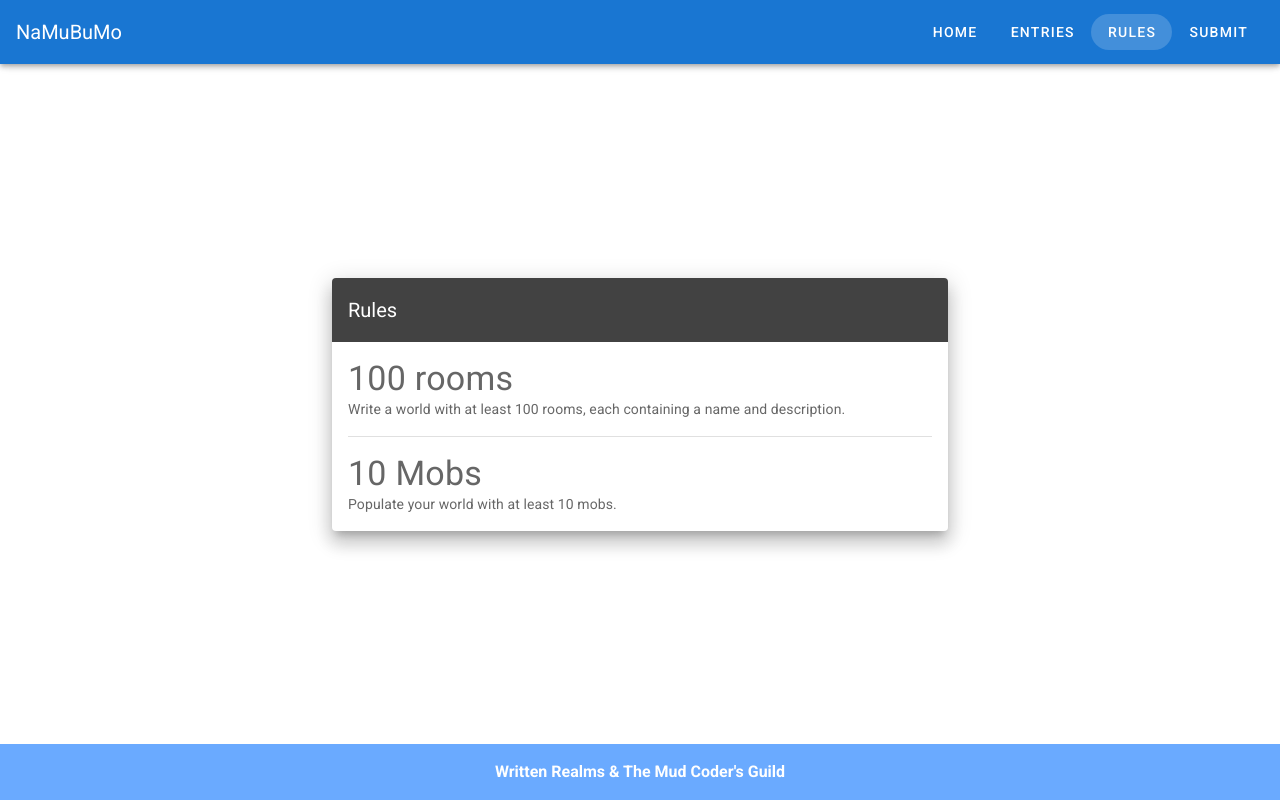
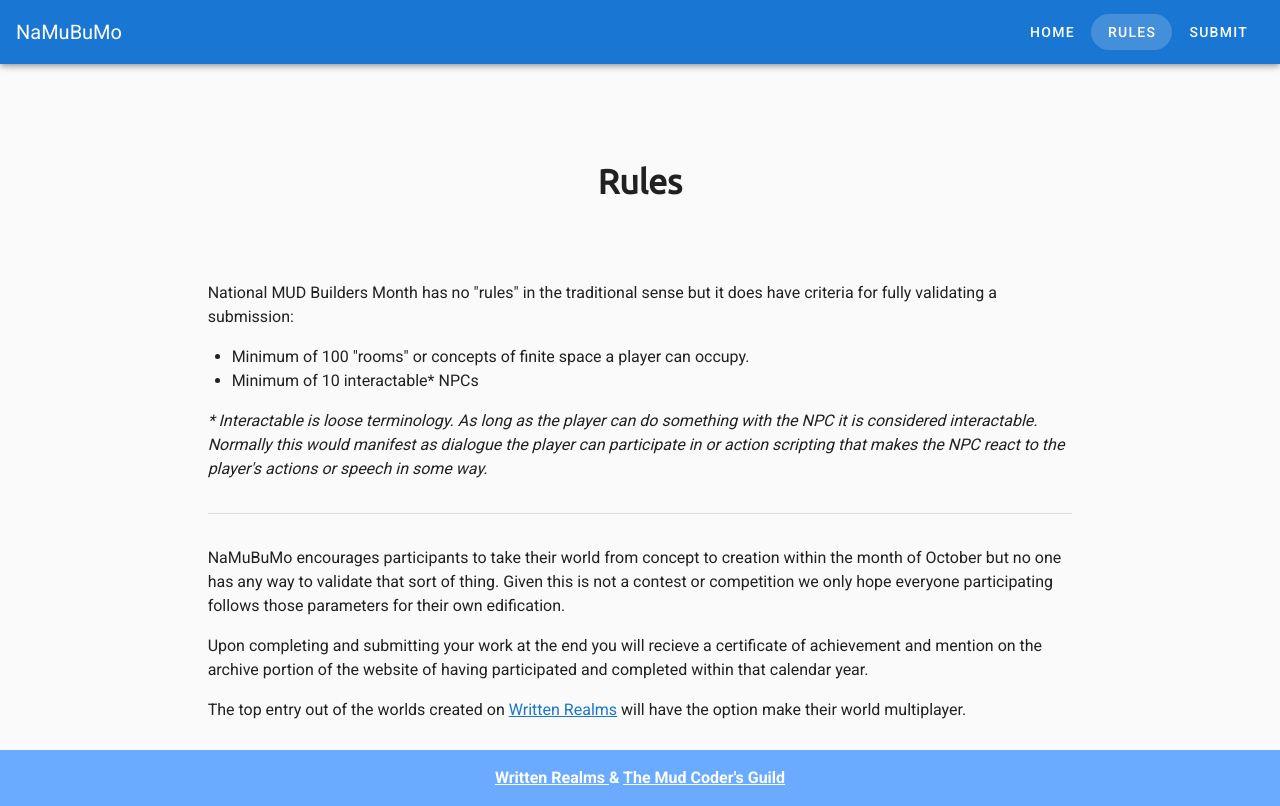
Before and after one commit to teebes/namubumo, a Vue app: page /rules in a window 1280 px wide. Built offline with nearby package versions, Linux system fonts and the light colour scheme.

Commit message:
Restyled the page, hiding entries & submission form

```diff
--- a/public/index.html
+++ b/public/index.html
@@ -7,6 +7,7 @@
     <link rel="icon" href="<%= BASE_URL %>favicon.ico">
     <title>namubumo</title>
     <link rel="stylesheet" href="https://fonts.googleapis.com/css?family=Roboto:100,300,400,500,700,900">
+    <link href="https://fonts.googleapis.com/css?family=Ubuntu&display=swap" rel="stylesheet">
     <link rel="stylesheet" href="https://cdn.jsdelivr.net/npm/@mdi/font@latest/css/materialdesignicons.min.css">
   </head>
   <body>
--- a/src/App.vue
+++ b/src/App.vue
@@ -4,21 +4,23 @@
       <v-toolbar-title>NaMuBuMo</v-toolbar-title>
       <v-spacer></v-spacer>
       <v-btn text rounded to="/">Home</v-btn>
-      <v-btn text rounded to="/entries">Entries</v-btn>
       <v-btn text rounded to="/rules">Rules</v-btn>
       <v-btn text rounded to="/submit">Submit</v-btn>
     </v-app-bar>
 
-    <!-- <router-link to="/login">Login</router-link> -->
-    <v-content>
+    <v-content class="grey lighten-5">
       <router-view></router-view>
     </v-content>
 
     <v-footer color="primary lighten-1" padless>
       <v-row justify="center" no-gutters>
         <v-btn v-for="link in links" :key="link" color="white" text rounded class="my-2">{{ link }}</v-btn>
-        <v-col class="primary lighten-2 py-4 text-center white--text" cols="12">
-          <strong>Written Realms &amp; The Mud Coder's Guild</strong>
+        <v-col class="footer-links primary lighten-2 py-4 text-center white--text" cols="12">
+          <strong>
+            <a href='https://writtenrealms.com/' class="white--text">Written Realms </a>
+            &amp;
+            <a href='https://mudcoders.com/' class="white--text">The Mud Coder's Guild</a>
+          </strong>
         </v-col>
       </v-row>
     </v-footer>
@@ -33,3 +35,21 @@ export default {
   })
 };
 </script>
+
+<style>
+.page-title {
+  font-family: Ubuntu;
+  font-size: 34px;
+  font-weight: bold;
+  margin-top: 80px;
+  margin-bottom: 50px;
+}
+
+@media only screen and (max-width: 500px) {
+  .page-title {
+    font-size: 26px;
+    margin: 32px 0;
+  }
+}
+
+</style>
--- /dev/null
+++ b/src/components/Contact.vue
@@ -0,0 +1,37 @@
+<template>
+
+<v-container>
+    <v-row align="center" justify="center">
+      <v-col cols="12">
+        <div class='page-title d-flex flex-row justify-center'>
+          Submissions
+        </div>
+      </v-col>
+    </v-row>
+    <v-row align="center" justify="center">
+      <v-col cols="12" sm="11" md="10" lg="9" xl="8">
+
+        <div>We will begin accepting submissions towards the end of October. In the meanwhile, if you have any questions or feedback, email us at <a href="mailto:namubumo@gmail.com">namubumo@gmail.com</a>.</div>
+
+      </v-col>
+    </v-row>
+  </v-container>
+
+  <!-- <v-container class="fill-height" fluid>
+    <v-row align="center" justify="center">
+      <v-col cols="10" sm="6" md="4">
+        <v-card class="elevation-12">
+          <v-card-text>
+            For all questions and feedback regarding this event, please contact <a href="mailto:namubumo@gmail.com">namubumo@gmail.com</a>.
+          </v-card-text>
+        </v-card>
+      </v-col>
+    </v-row>
+  </v-container> -->
+</template>
+
+<script>
+export default {
+  name: "Contact"
+};
+</script>
--- /dev/null
+++ b/src/components/EntriesTemp.vue
@@ -0,0 +1,19 @@
+<template>
+  <v-container class="fill-height" fluid>
+    <v-row align="center" justify="center">
+      <v-col cols="12" sm="9" md="6">
+        <v-card class="elevation-12">
+          <v-card-text>
+            Entries will be posted here once October has come and gone and the voting begins.
+          </v-card-text>
+        </v-card>
+      </v-col>
+    </v-row>
+  </v-container>
+</template>
+
+<script>
+export default {
+  name: "Entries"
+};
+</script>
--- a/src/components/Home.vue
+++ b/src/components/Home.vue
@@ -1,25 +1,21 @@
 <template>
-  <v-container class="fill-height" fluid>
+  <v-container>
+
     <v-row align="center" justify="center">
-      <v-col cols="12" sm="9" md="6">
-        <v-card class="elevation-12">
-          <v-toolbar color="secondary" dark flat>
-            <v-toolbar-title>(Na)tional (Mu)d (Bu)ilding (Mo)nth!</v-toolbar-title>
-          </v-toolbar>
-          <v-card-text>
-            <div>Welcome to the National Mud Building Month.</div>
-            <div
-              class="mt-4"
-            >You have all of October to build a MUD with at least 100 rooms and 10 mobs.</div>
-            <div
-              class="mt-4"
-            >Don't let the 'Multi' in MUD limit you though, you can submit any kind of interactive fiction, single player worlds, or any kind of text-based game!</div>
+      <v-col cols="12">
+        <div class='page-title d-flex flex-row justify-center'>
+          National Mud Building Month
+        </div>
+      </v-col>
+    </v-row>
+    <v-row align="center" justify="center">
+      <v-col cols="12" sm="11" md="10" lg="9" xl="8">
 
-            <div
-              class="mt-4"
-            >Each participant will receive a certificate a completion. The top contestant creating a world on Written Realms will have the option make his world multiplayer.</div>
-          </v-card-text>
-        </v-card>
+        <div class='mb-6'>Welcome to the National MUD Building Month! Like the more well known NaNoWriMo in Novemeber, NaMuBuMo is, at its heart, a celebration and trial of authorship. Writing up 100 rooms in 31 days doesn't sound quite as daunting as 50,000 words over 30 days but making an interesting world in those 100 rooms (or more) within that month will be more challenging than one might suspect. Like NaNoWriMo participants are expected to craft this world within the confines of the given month, concept to completion. There is no one holding you to that or any other rule but yourself, of course, and there is nothing to gain other than personal satisfaction.</div>
+
+        <div class='mb-6'>We invite all to take part not only to celebrate the craft of world building but as an opportunity to hone your craft and sharpen your skills. Build something you've never built before. There's no obligation to appeal to any specific audience and there is no one to please but yourself. Come build with us this October and with a bit of hope future Octobers to come as we declare the National MUD Builders Month!</div>
+
+        <div class='mb-6'>If you want to participate but really don't know where to begin why not give <a href='https://writtenrealms.com'>Written Realms</a> a try and build out something there. Written Realms not only allows you to build your own world with an extensive set of administrative tooling on their website but they will host it and provide an advanced client for people to play it as well.</div>
       </v-col>
     </v-row>
   </v-container>
--- a/src/components/Rules.vue
+++ b/src/components/Rules.vue
@@ -1,22 +1,35 @@
 <template>
-  <v-container class="fill-height" fluid>
+  <v-container>
     <v-row align="center" justify="center">
-      <v-col cols="12" sm="9" md="6">
-        <v-card class="elevation-12">
-          <v-toolbar color="secondary" dark flat>
-            <v-toolbar-title>Rules</v-toolbar-title>
-          </v-toolbar>
+      <v-col cols="12">
+        <div class='page-title d-flex flex-row justify-center'>
+          Rules
+        </div>
+      </v-col>
+    </v-row>
+    <v-row align="center" justify="center">
+      <v-col cols="12" sm="11" md="10" lg="9" xl="8">
 
-          <v-card-text>
-            <div class="display-1">100 rooms</div>
-            <div>Write a world with at least 100 rooms, each containing a name and description.</div>
+            <div class='mb-4'>
+              National MUD Builders Month has no "rules" in the traditional sense but it does have criteria for fully validating a submission:
+            </div>
 
-            <v-divider class="my-4"></v-divider>
+            <ul>
+              <li>Minimum of 100 "rooms" or concepts of finite space a player can occupy.</li>
+              <li>Minimum of 10 interactable&ast; NPCs</li>
+            </ul>
 
-            <div class="display-1">10 Mobs</div>
-            <div class>Populate your world with at least 10 mobs.</div>
-          </v-card-text>
-        </v-card>
+            <div class='mt-4'><em>* Interactable is loose terminology. As long as the player can do something with the NPC it is considered interactable. Normally this would manifest as dialogue the player can participate in or action scripting that makes the NPC react to the player's actions or speech in some way.</em></div>
+
+            <v-divider class="my-8"></v-divider>
+
+            <div class='mb-4'>
+              NaMuBuMo encourages participants to take their world from concept to creation within the month of October but no one has any way to validate that sort of thing. Given this is not a contest or competition we only hope everyone participating follows those parameters for their own edification.
+            </div>
+
+            <div class='mb-4'>Upon completing and submitting your work at the end you will recieve a certificate of achievement and mention on the archive portion of the website of having participated and completed within that calendar year.</div>
+
+            <div class='mb-4'>The top entry out of the worlds created on <a href='https://writtenrealms.com'>Written Realms</a> will have the option make their world multiplayer.</div>
       </v-col>
     </v-row>
   </v-container>
--- a/src/router.js
+++ b/src/router.js
@@ -15,12 +15,13 @@ export default new Router({
     {
       path: "/entries",
       name: "Entries",
-      component: () => import("@/components/Entries.vue")
+      component: () => import("@/components/EntriesTemp.vue")
     },
     {
       path: "/submit",
       name: "Submit",
-      component: () => import("@/components/Submit.vue")
+      // component: () => import("@/components/Submit.vue")
+      component: () => import("@/components/Contact.vue")
     },
     {
       path: "/rules",
```
